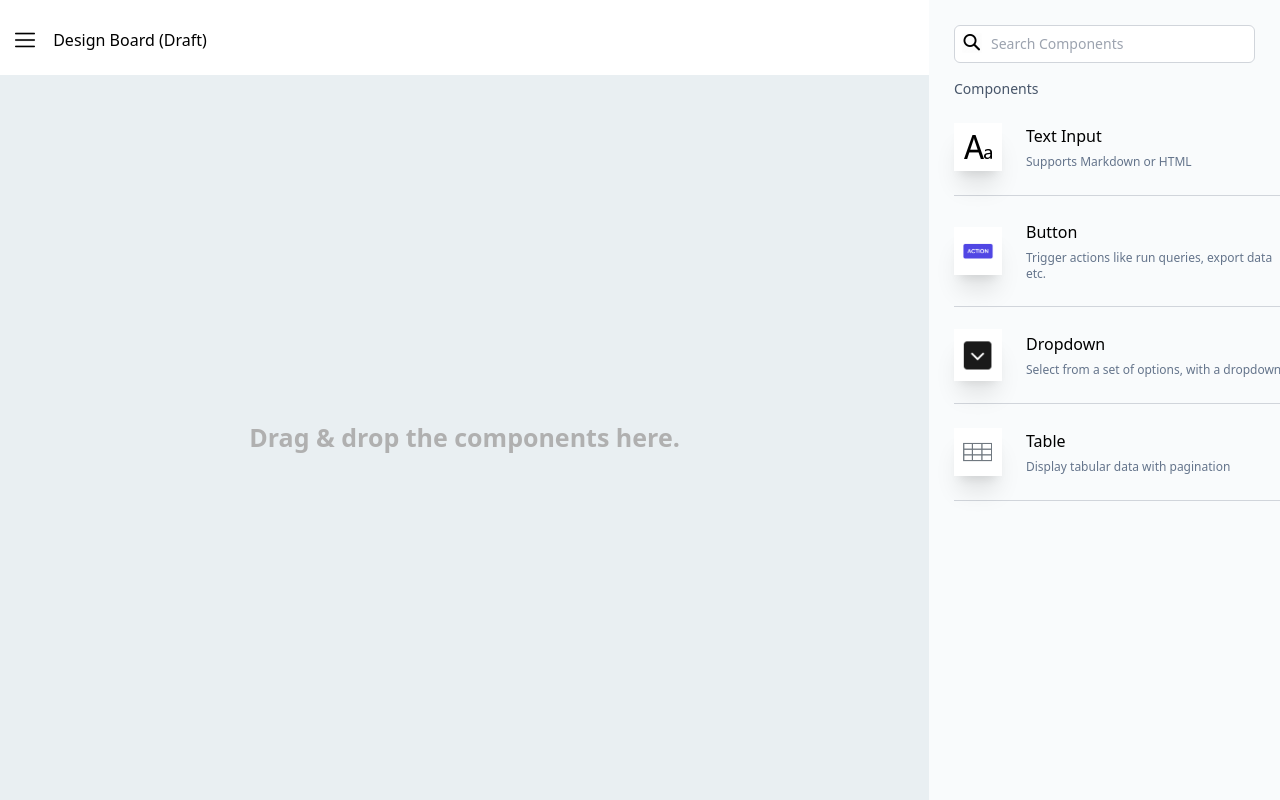
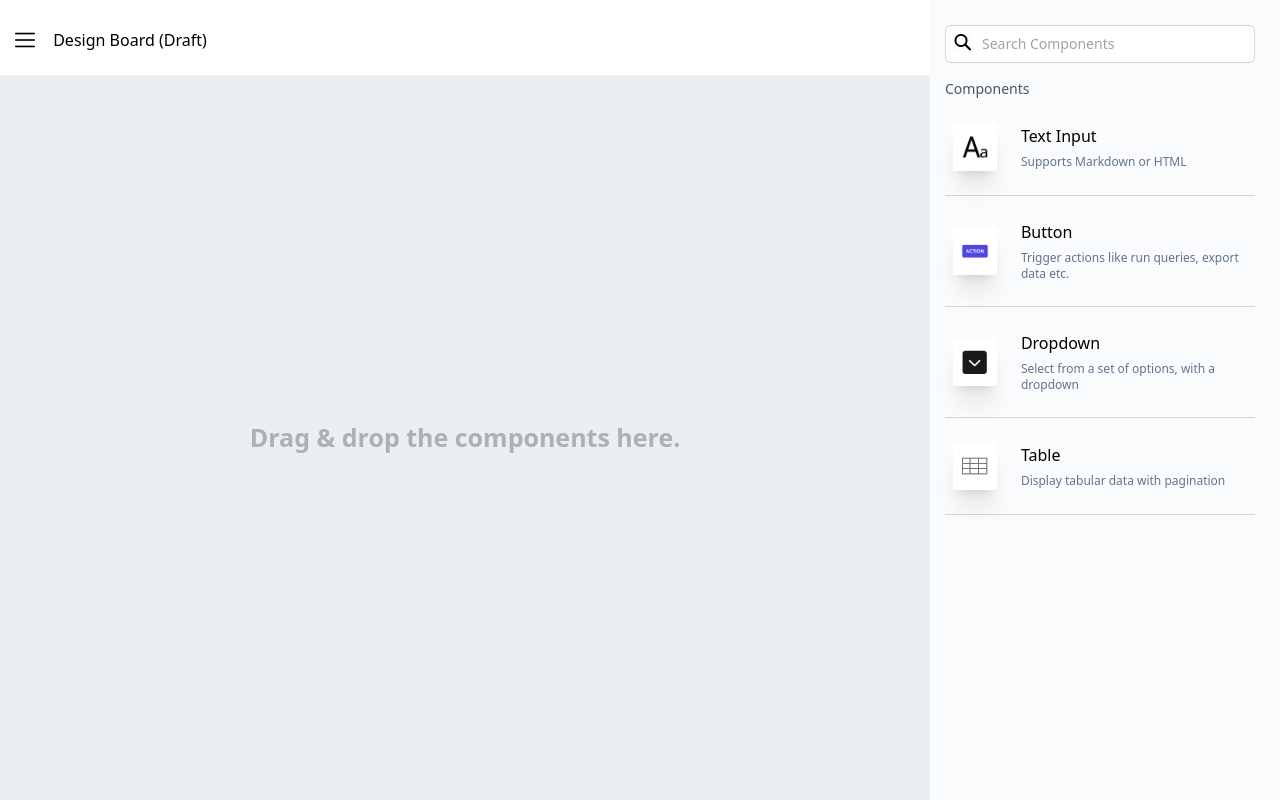
Before and after one commit to varun-s22/my-app-builder, a React (Vite) app: page / in a window 1280 px wide. Built offline with nearby package versions, Linux system fonts and the light colour scheme.

Commit message:
fix: fix editor picker width and padding

```diff
--- a/src/components/Button.jsx
+++ b/src/components/Button.jsx
@@ -1,8 +1,8 @@
 import "../styles/Button.css";
 function Button(props) {
   return (
-    <button className="bg-transparent space-y-5 sm:py-6 sm:flex sm:items-center sm:space-y-0 sm:space-x-6 shadow-none border-b border-gray-300">
-      <div className="flex items-center justify-center w-12 h-12 bg-white-200 bg-white shadow-xl">
+    <button className="bg-transparent space-y-5 sm:py-6 sm:flex sm:items-center sm:space-y-0 sm:space-x-6 shadow-none border-b border-gray-300 component-btn">
+      <div className="flex items-center justify-center w-12 h-12 bg-white-200 bg-white shadow-xl ml-2">
         <img className="p-2 bg-white" src={props.icon} alt="icon" />
       </div>
 
--- a/src/styles/Button.css
+++ b/src/styles/Button.css
@@ -0,0 +1,6 @@
+.component-btn{
+    width: 310px;
+}
+.component-btn:hover {
+  background-color: #e9eff2;
+}
--- a/src/styles/Editor.css
+++ b/src/styles/Editor.css
@@ -9,7 +9,7 @@
 }
 
 .editor-picker {
-  padding: 25px;
+  padding: 25px 25px 25px 15px;
   width: 351px;
   background-color: #f9fbfc;
 }
```
